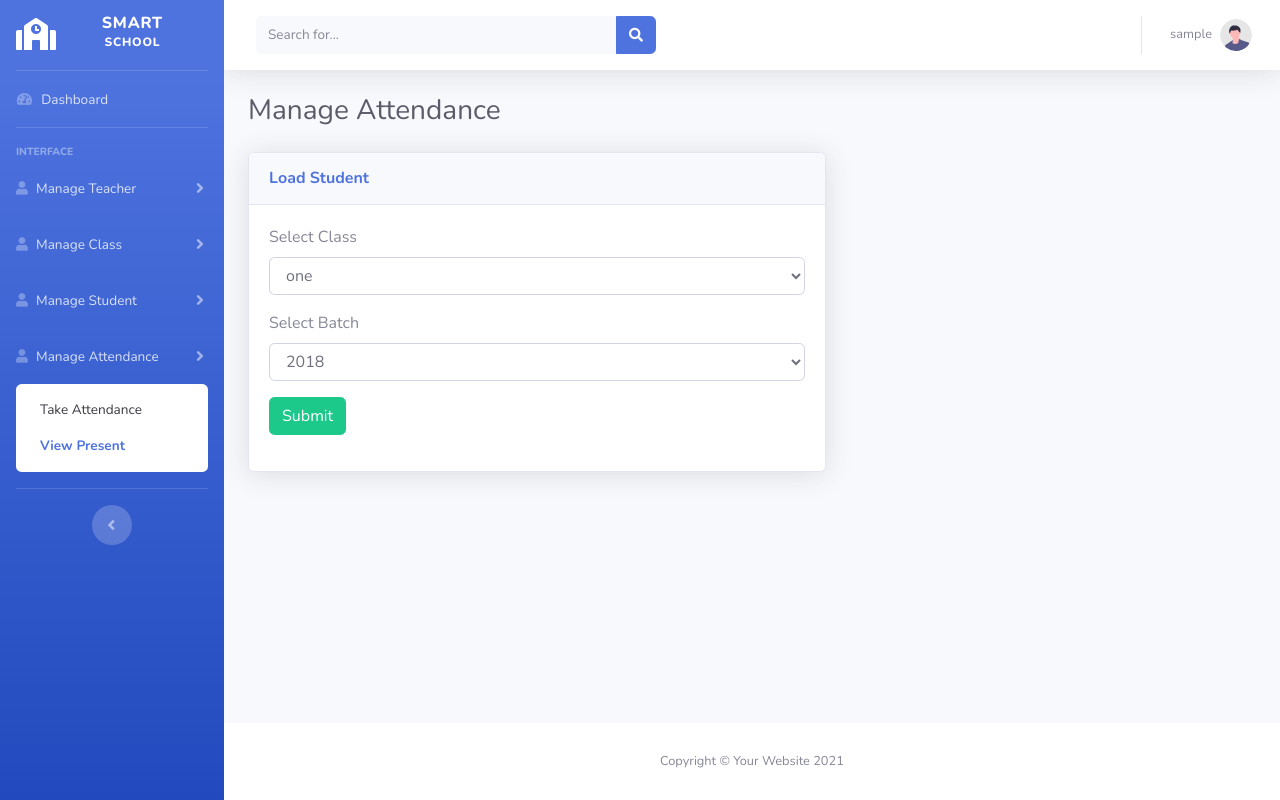
After one commit to DEV-ASHANAUR/attendance-management-system, a PHP site: page /view-present.php in a window 1280 px wide. The commit adds this page. Run offline with PHP 8.4, Linux system fonts and the light colour scheme; the visitor is signed in with stand-in values (Sample User, id 1); data comes from the database, SQL or seed files in the repository; some libraries are stand-ins or nearby versions.

Commit message:
view present section on going

```diff
--- a/header.php
+++ b/header.php
@@ -129,6 +129,8 @@ if(!isset($_SESSION['user_id'])){
                     <div class="bg-white py-2 collapse-inner rounded">
                         <!-- <h6 class="collapse-header">Custom Components:</h6> -->
                         <a class="collapse-item <?php if($sub_page == 'view_attendance'){echo 'active';}?>" href="take-attandence.php">Take Attendance</a>
+
+                        <a class="collapse-item <?php if($sub_page == 'view_present'){echo 'active';}?>" href="view-present.php">View Present</a>
                     </div>
                 </div>
             </li>
--- a/main.php
+++ b/main.php
@@ -212,6 +212,16 @@
                 return false;
             }
         }
+        //presentView
+        public function presentView($batch_id,$class_id){
+            $this->sql = "SELECT * FROM `present` WHERE batch_id = '$batch_id' AND class_id = '$class_id'";
+            $this->result = $this->con->query($this->sql);
+            if($this->result == true){
+                return $this->result;
+            }else{
+                return false;
+            }
+        }
 
     }
 
--- a/take-attandence.php
+++ b/take-attandence.php
@@ -1,6 +1,6 @@
 <?php
    $page = "manage_attendance";
-   $sub_page = "attendance";
+   $sub_page = "view_attendance";
    include("header.php");
    include("main.php");
    $obj = new Main();
@@ -9,7 +9,7 @@
    $class = $obj->viewClass();
    $class_2 = $obj->viewClass();
    $shuter = false;
-   if(isset($_GET['class_id']) && isset($_GET['batch_id']) && isset($_GET['batch_id'])){
+   if(isset($_GET['class_id']) && isset($_GET['batch_id']) && isset($_GET['date'])){
        $class_id = $_GET['class_id'];
        $batch_id = $_GET['batch_id'];
        $date = $_GET["date"];
--- /dev/null
+++ b/view-present.php
@@ -0,0 +1,167 @@
+<?php
+   $page = "manage_attendance";
+   $sub_page = "view_present";
+   include("header.php");
+   include("main.php");
+   $obj = new Main();
+
+   $batch = $obj->viewBatch();
+   $class = $obj->viewClass();
+   $class_2 = $obj->viewClass();
+   $shuter = false;
+   if(isset($_GET['class_id']) && isset($_GET['batch_id'])){
+       $class_id = $_GET['class_id'];
+       $batch_id = $_GET['batch_id'];
+       $find = $obj->findStudent($batch_id,$class_id);
+       $shuter = true;
+   }
+   ?>
+<!-- Begin Page Content -->
+<div class="container-fluid">
+   <!-- Page Heading -->
+   <h1 class="h3 mb-4 text-gray-800">Manage Attendance</h1>
+   <div class="row">
+      <div class="col-md-7">
+         <!-- DataTales Example -->
+         <div class="card shadow mb-4">
+            <div class="card-header py-3">
+               <h6 class="m-0 font-weight-bold text-primary">Load Student</h6>
+            </div>
+            <?php
+               if(isset($_SESSION['msg']['addTeacher'])){
+                   ?>
+            <script type="text/javascript">
+               toastr.success("<?php echo Flass_data::show_error();?>");
+            </script>
+            <?php
+               }
+               ?>
+            <?php
+               if(isset($_SESSION['msg']['teacher_error'])){
+                   ?>
+            <script type="text/javascript">
+               toastr.error("<?php echo Flass_data::show_error();?>");
+            </script>
+            <?php
+               }
+               ?>
+            <div class="card-body">
+               <form action="#" method="GET">
+                  <div class="form-group">
+                     <label for="batch">Select Class</label>
+                     <select name="class_id" class="form-control" id="batch" required>
+                        <?php
+                           if($class->num_rows>0){
+                               while($cal = $class->fetch_object()){
+                                   ?>
+                        <option value="<?php echo $cal->class_id; ?>"><?php echo $cal->class_name; ?></option>
+                        <?php
+                           }
+                           }
+                           ?>
+                     </select>
+                  </div>
+                  <div class="form-group">
+                     <label for="">Select Batch</label>
+                     <select name="batch_id" class="form-control" id="class" required>
+                        <?php
+                           if($batch->num_rows>0){
+                               while($bat = $batch->fetch_object()){
+                                   ?>
+                        <option value="<?php echo $bat->batch_id; ?>"><?php echo $bat->batch_id; ?></option>
+                        <?php
+                           }
+                           }
+                           ?>
+                     </select>
+                  </div>
+                  <div class="form-group">
+                     <input type="submit" class="btn btn-success"  />
+                  </div>
+               </form>
+            </div>
+         </div>
+      </div>
+   </div>
+   <?php
+      if($shuter == true){
+          ?>
+   <div class="row">
+      <div class="col-md-12">
+         <!-- DataTales Example -->
+         <div class="card shadow mb-4">
+            <div class="card-header py-3 text-primary">
+               <h6 class="m-0 font-weight-bold">View Attendance (<?php echo $find->num_rows; ?>) </h6>
+               <h6 class="mt-1">
+                  Class :
+                  <?php
+                     if($class_2->num_rows > 0){
+                         while($call = $class_2->fetch_object()){
+                             if($call->class_id == $class_id){
+                                 echo $call->class_name;
+                             }
+                         }
+                     }
+                     ?>
+               </h6>
+               <h6>Batch : <?php echo $batch_id; ?></h6>
+            </div>
+            <div class="card-body">
+               <div class="table-responsive">
+                  <table class="table text-center">
+                     <thead>
+                        <tr>
+                           <th>Student Id</th>
+                           <th>Student Name</th>
+                           <th>Total Present</th>
+                        </tr>
+                     </thead>
+                     <tbody>
+                        <?php
+                           if($find->num_rows>0){
+                           while($row = $find->fetch_object()){
+                               $presntView = $obj->presentView($batch_id,$class_id);
+                           ?>
+                        <tr>
+                           <td>
+                              <?php echo $row->s_id; ?>
+                           </td>
+                           <td>
+                              <?php echo $row->s_name; ?>
+                           </td>
+                           <td>
+                              <?php if($presntView->num_rows>0){
+                                 $i = 0;
+                                 while($p = $presntView->fetch_object()){
+
+                                     $presentArr = explode(",",$p->present);
+                                     if(in_array($row->s_id,$presentArr)){
+                                         $i++;
+                                     }
+                                 }
+                                 echo $i."/".$presntView->num_rows;
+                                 echo " - ";
+                                 echo sprintf('%.0f', ($i/$presntView->num_rows)*100)."%";
+                                 } ?>
+                           </td>
+                        </tr>
+                        <?php
+                           }
+                           }
+                           ?>
+                     </tbody>
+                  </table>
+               </div>
+            </div>
+         </div>
+      </div>
+   </div>
+   <?php
+      }
+
+      ?>
+</div>
+<!-- /.container-fluid -->
+<?php
+   include("footer.php");
+   ?>
```
